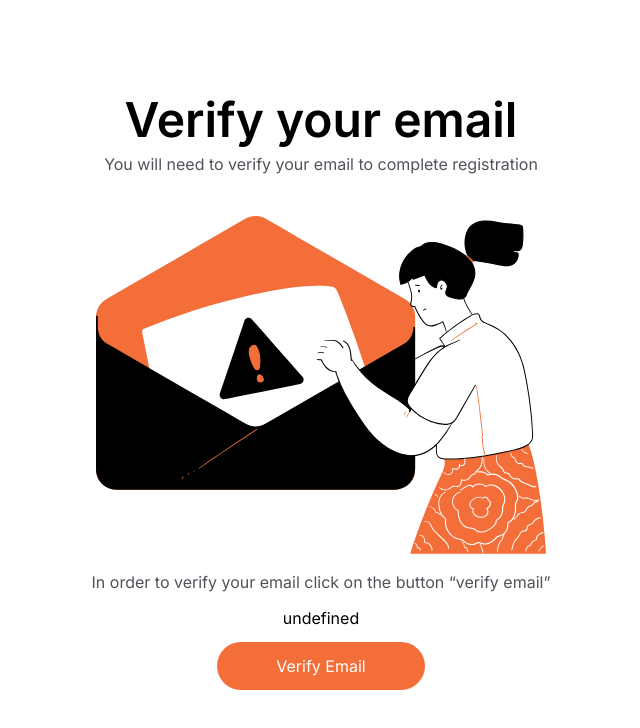
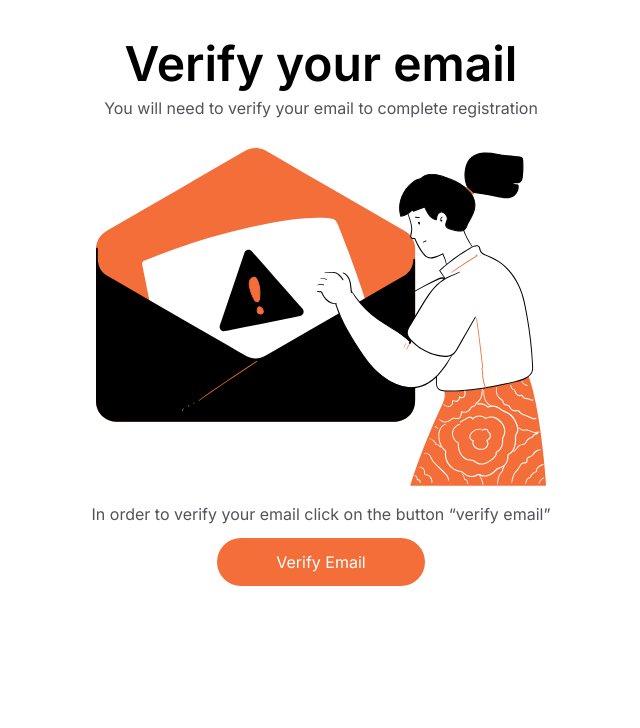
Before and after one commit to hurairaFurqan/koiKonnect, a Next.js app: page /verifyemail in a window 1280 px wide. Shown: the top 728 px of the page, without its empty margins (319-959 px from the left). Built offline with nearby package versions, Linux system fonts and the light colour scheme.

Commit message:
verify user feature : general error handling done

```diff
--- a/src/app/verifyemail/page.tsx
+++ b/src/app/verifyemail/page.tsx
@@ -2,6 +2,7 @@
 import Image from "next/image";
 import React, { useEffect, useState } from "react"
 import verifyEmail from "@/public/verifyEmail.svg";
+import verifyEmailSuccess from "@/public/verifyEmailSuccess.svg"
 import styles from "./styles.module.css"
 import axios from "axios";
 import { BASIC_AUTH_URL } from "../constants/constants";
@@ -33,16 +34,11 @@ const VerifyEmail = () => {
 
     const verifyUserEmail = async () => {
 
-        console.log("in button");
-
 
         try {
-            console.log("token from url", token);
-
-
             // {token} vs token
             // check difference in both
-            const res = await axios.post(`${BASIC_AUTH_URL}/verifyemail`, {token});
+            const res = await axios.post(`${BASIC_AUTH_URL}/verifyemail`, { token });
             const data = res.data;
             console.log(token);
 
@@ -60,28 +56,35 @@ const VerifyEmail = () => {
 
     return <>
         <div className="flex flex-col items-center h-screen">
-            <div className=" mt-24 flex flex-col items-center">
+            <div className=" mt-10 flex flex-col items-center">
                 <p className=" w-fit text-5xl font-semibold">Verify your email</p>
                 <p className=" mt-2 text-zinc-600 text-base">You will need to verify your email to complete registration</p>
             </div>
-            <div className="mt-10">
-                <Image className="" src={verifyEmail} alt="verify email svg" width={450} />
+            <div className="mt-7">
+
+                {
+                    verified ? (<Image className="" src={verifyEmailSuccess} alt="verify email svg" width={450} />)
+                        :
+                        (<Image className="" src={verifyEmail} alt="verify email svg" width={450} />)
+                }
+
             </div>
-            <div className={`mt-4 space-y-3 flex flex-col items-center ${styles.emailButton}`}>
-                <p className="text-zinc-600 text-base">In order to verify your email click on the button “verify email” </p>
+            <div >
+
                 {
-                    verified && (
-                        <div>
-                            <p>You are verified successfully</p>
-                            <Link href={"/login"}>Click here to login</Link>
+                    verified ? (
+                        <div className="flex flex-col items-center space-y-4">
+                            <p className="text-2xl font-semibold">You are verified successfully</p>
+                            <Link className="orangeColor font-semibold" href={"/login"}>Click here to login</Link>
                         </div>
                     )
+                        :
+                        <section className={`mt-4 space-y-3 flex flex-col items-center ${styles.emailButton}`}>
+                            <p className="text-zinc-600 text-base">In order to verify your email click on the button “verify email” </p>
+                            <button onClick={verifyUserEmail} className={`bgOrangeColor p-3 rounded-full text-white w-52`}>Verify Email</button>
+                        </section>
                 }
 
-                {
-                    token ? <p>{token}</p> : <p>no token</p>
-                }
-                <button onClick={verifyUserEmail} className={`bgOrangeColor p-3 rounded-full text-white w-52`}>Verify Email</button>
             </div>
         </div>
     </>
```
Also changed, not shown: public/verifyEmailSuccess.svg (added).
